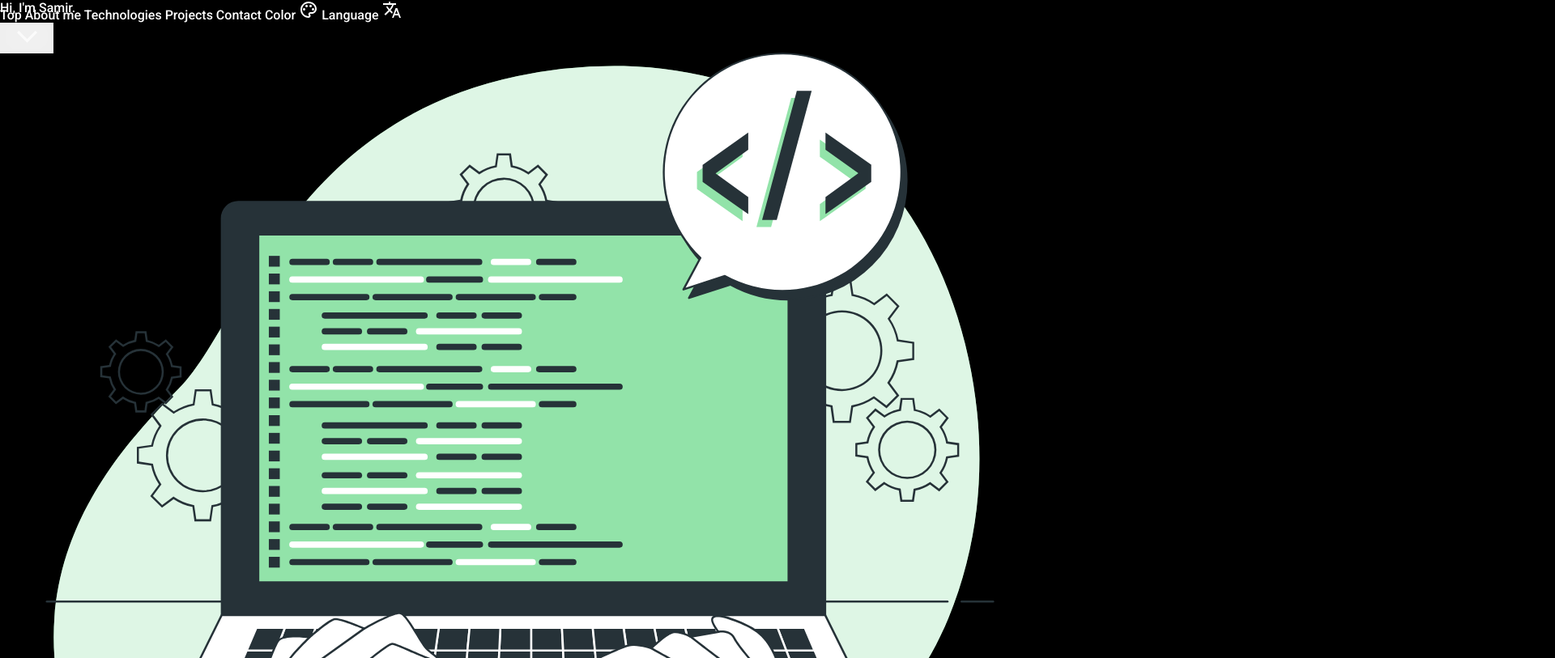
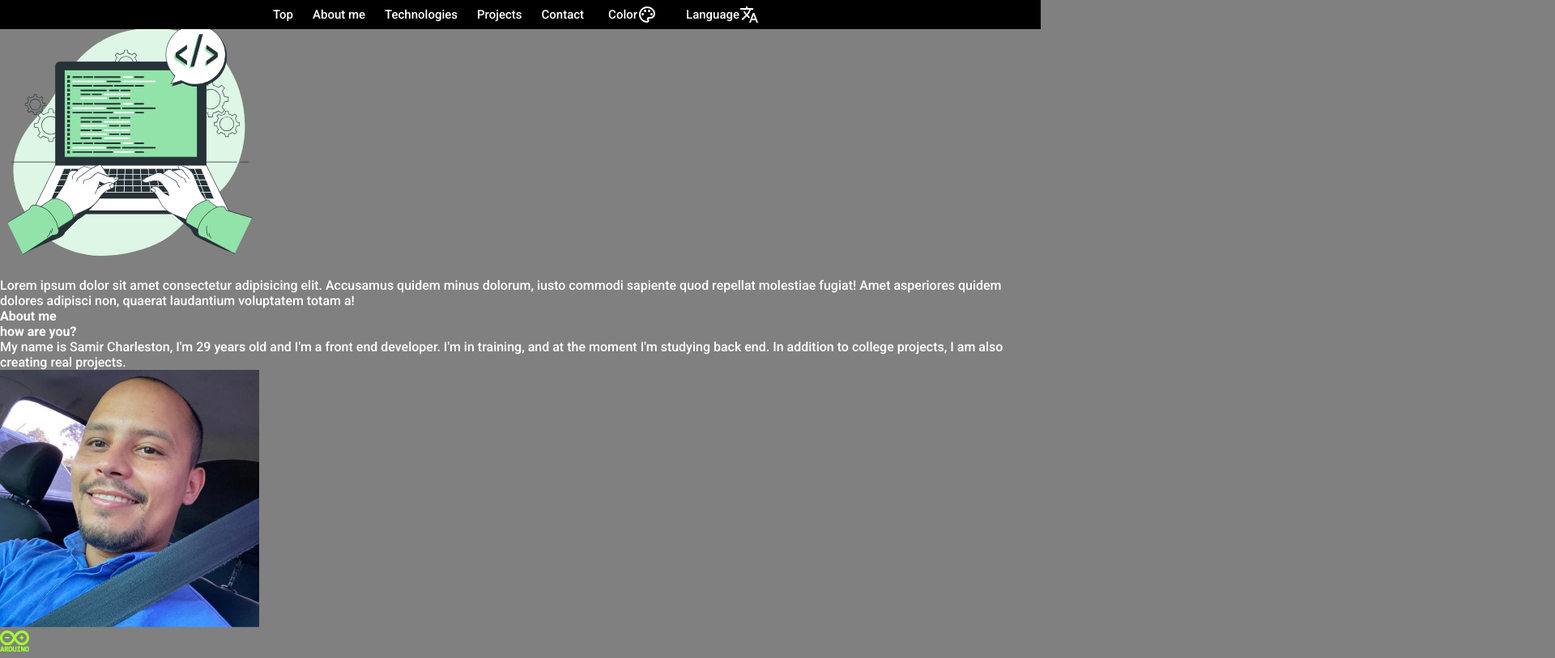
Before and after one commit to SamirCharleston/My-own-page, a plain HTML site: page index.html in a window 1280 px wide. Shown: the top 813 px of the page at 81% size, 1920 px wide, since content can reach past the window. Drawn offline with Linux system fonts and the light colour scheme.

Commit message:
links com rolagem da pagina suave

```diff
--- a/css/style.css
+++ b/css/style.css
@@ -16,15 +16,71 @@
     --color-top-letters: white;
     --color-about-me-letters: #A3FF2F;
     --color-background-text-about-me: linear-gradient(327.59deg, #A3FF2F 37.96%, rgba(163, 255, 47, 0) 50%);
+
+    --font-size-top-menu: 15px;
+}
+
+img {
+    max-width: 320px;
+}
+
+html {
+    scroll-behavior: smooth;
 }
 
 body {
     background-color: var(--color-background);
 }
 
+body {
+    background-color: gray;
+}
+
 header,
 .top-menu {
     position: fixed;
+    width: 100%;
+    display: flex;
+    flex-direction: column;
+    align-items: center;
 }
 
-header .nav-bar {}
+header .nav-bar-menu {
+    width: 100vw;
+    font-size: var(--font-size-top-menu);
+    background-color: var(--color-background);
+    display: flex;
+    justify-content: center;
+    align-items: center;
+    flex-wrap: wrap;
+    column-gap: 24px;
+    row-gap: 3px;
+    border: solid black 5px;
+}
+
+header .menu-top {
+    background-color: var(--color-background);
+    cursor: pointer;
+    display: flex;
+    align-items: center;
+}
+
+header #hidden-menu {
+    display: none;
+}
+
+
+/*Media query selectora*/
+
+@media (max-width: 480px) {
+
+    header #hidden-menu {
+        display: unset;
+    }
+
+    header #language-button,
+    header #color-button,
+    header #contact-button {
+        display: none;
+    }
+}
--- a/index.html
+++ b/index.html
@@ -17,15 +17,16 @@
 <body>
     <header class="top-menu">
         <nav class="nav-bar-menu">
-            <a href="#" title="Back to top" class="menu-top" id="top">Top</a>
-            <a href="#" title="Go to About me" id="about-me">About me</a>
-            <a href="#" title="Go to my Technologies" id="technologies">Technologies</a>
-            <a href="#" title="Go to my Projects" id="projects">Projects</a>
-            <a href="#" title="Go to my Contact" id="contact">Contact</a>
-            <a href="#" title="Change color theme" id="color">Color <img src="img/top_menu/color_lens.svg"
-                    alt="color pallet"></a>
-            <a href="#" title="Change Language" id="language">Language <img src="img/top_menu/mdi_language.svg"
-                    alt="color pallet"></a>
+            <a href="#top" title="Back to top" rel="bookmark" target="_self" class="menu-top" id="top-button">Top</a>
+            <a href="#about-me" title="Go to About me" class="menu-top" id="about-me-button">About me</a>
+            <a href="#technologies" title="Go to my Technologies" class="menu-top"
+                id="technologies-button">Technologies</a>
+            <a href="#projects" title="Go to my Projects" class="menu-top" id="projects-button">Projects</a>
+            <a href="#contact" title="Go to my Contact" class="menu-top" id="contact-button">Contact</a>
+            <button type="button" title="Change color theme" class="menu-top" id="color-button">Color <img
+                    src="img/top_menu/color_lens.svg" alt="color pallet"></button>
+            <button type="button" title="Change Language" class="menu-top" id="language-button">Language <img
+                    src="img/top_menu/mdi_language.svg" alt="color pallet"></button>
         </nav>
 
         <button type="button" name="hidden-menu" id="hidden-menu">
@@ -36,7 +37,7 @@
     <main>
         <h1 hidden>Samir's Portfolio</h1>
 
-        <section class="section-top">
+        <section class="section-top" id="top">
             <article class="text-greeting">Hi, I'm Samir.<span hidden> This is my portfolio's page. Be Welcome!
                     :)</span></article>
 
@@ -51,7 +52,7 @@
             </article>
         </section>
 
-        <section class="section-aboutme">
+        <section class="section-aboutme" id="about-me">
 
             <div class="diagonal-cut">
                 <h2>About me</h2>
@@ -89,7 +90,7 @@
             <hr class="diagonal-cut">
         </section>
 
-        <section class="section-my-technologies">
+        <section class="section-my-technologies" id="technologies">
             <h2>My technologies</h2>
 
             <hr class="separator">
@@ -150,7 +151,7 @@
             <hr class="separator">
         </section>
 
-        <section class="section-my-projects">
+        <section class="section-my-projects" id="projects">
 
             <h2>My projects</h2>
 
@@ -261,7 +262,7 @@
             </div>
         </section>
 
-        <section class="section-contact-me">
+        <section class="section-contact-me" id="contact">
             <h2>Contact me</h2>
             <div class="contact-platform">
                 <img src="./img/contactme_section/whatsapp.svg" alt="whatsapp icon" id="whatsapp">
@@ -296,7 +297,7 @@
                     </div>
                 </fieldset>
             </form>
-            <div class="social-media">
+            <div id="social-media">
                 <p>My social media</p>
                 <div class="social-media-icons">
                     <a href="https://www.linkedin.com/in/samir-charleston/" rel="external" target="_blank">
```
